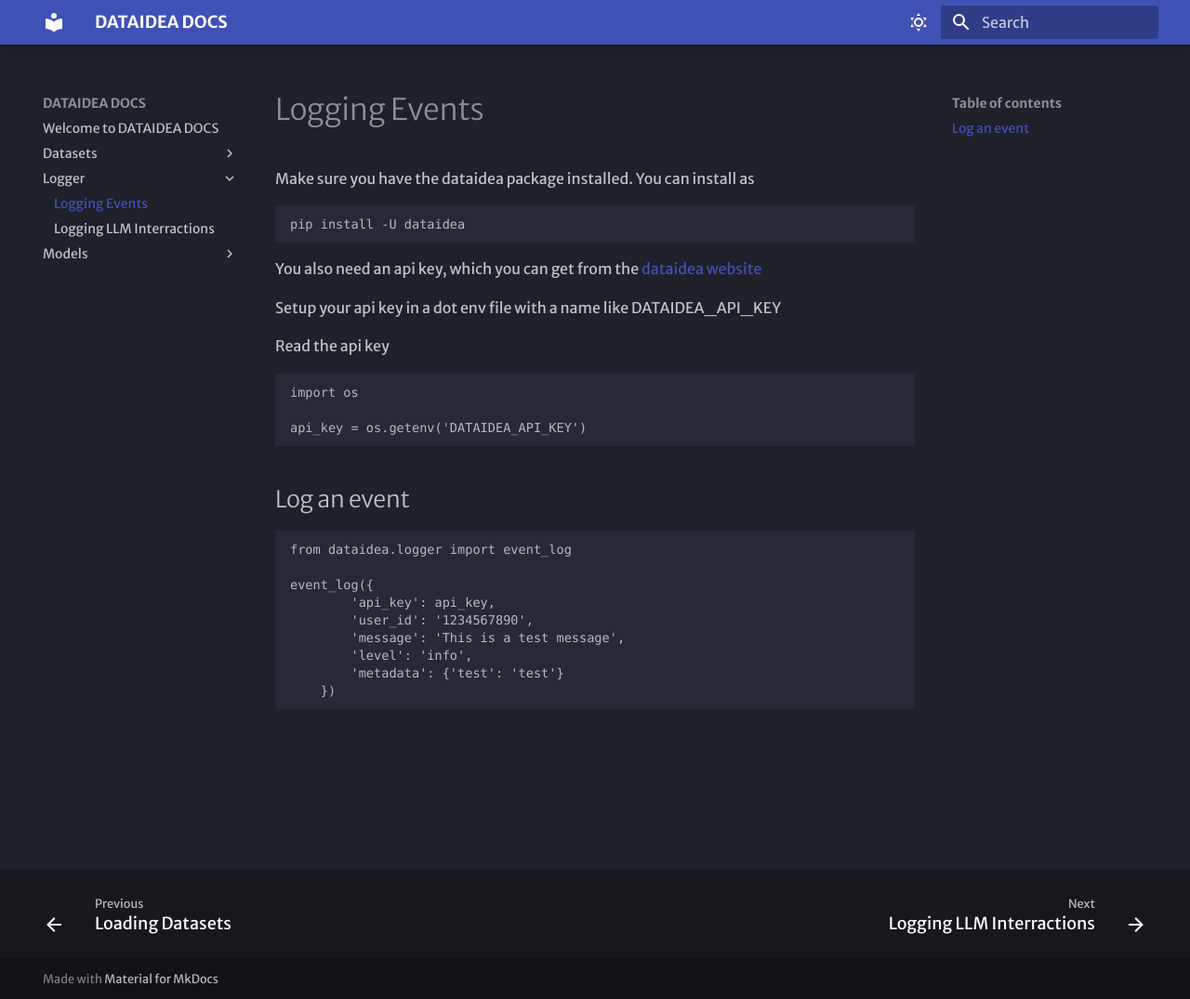
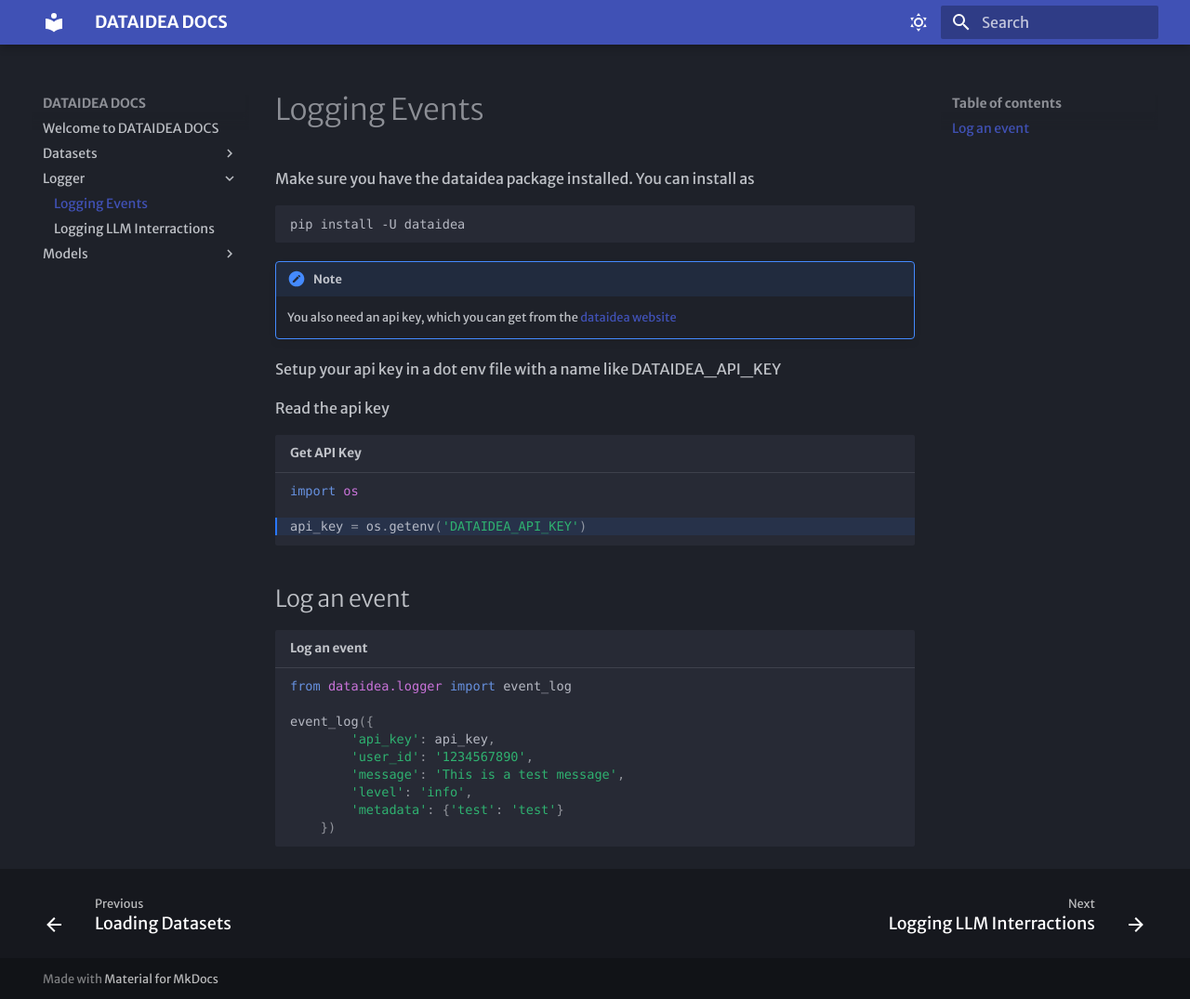
Before and after one commit to dataideaorg/dataidea-docs, an MkDocs documentation site: the page built from docs/Logger/1.logging_events.md, in a window 1280 px wide and 1075 px high. Shown: the whole window at 93% size. Built offline with MkDocs 1.6.1 and Material for MkDocs 9.7.7, drawn with Linux system fonts in a browser that asks for light colours; some web fonts are replaced.

Commit message:
refactor: added some designs

````diff
--- a/docs/Logger/1.logging_events.md
+++ b/docs/Logger/1.logging_events.md
@@ -6,13 +6,15 @@
 pip install -U dataidea
 ```
 
-You also need an api key, which you can get from the [dataidea website](https://logger.dataidea.org)
+!!! note Signup
+
+    You also need an api key, which you can get from the [dataidea website](https://logger.dataidea.org)
 
 Setup your api key in a dot env file with a name like DATAIDEA_API_KEY
 
 Read the api key
 
-```py
+```py title="Get API Key" hl_lines="3"
 import os
 
 api_key = os.getenv('DATAIDEA_API_KEY')
@@ -20,7 +22,7 @@
 
 ## Log an event
 
-```py
+```py title="Log an event"
 from dataidea.logger import event_log
 
 event_log({
--- a/mkdocs.yml
+++ b/mkdocs.yml
@@ -1,5 +1,19 @@
 site_name: DATAIDEA DOCS
 site_url: https://docs.dataidea.org/
+markdown_extensions:
+  - pymdownx.superfences
+  - pymdownx.tabbed:
+        alternate_style: true
+  - pymdownx.highlight:
+      anchor_linenums: true
+      line_spans: __span
+      pygments_lang_class: true
+  - pymdownx.inlinehilite
+  - pymdownx.snippets
+  - pymdownx.superfences
+  - admonition
+  - pymdownx.details
+  - pymdownx.superfences
 theme:
   name: material
   features:
````
